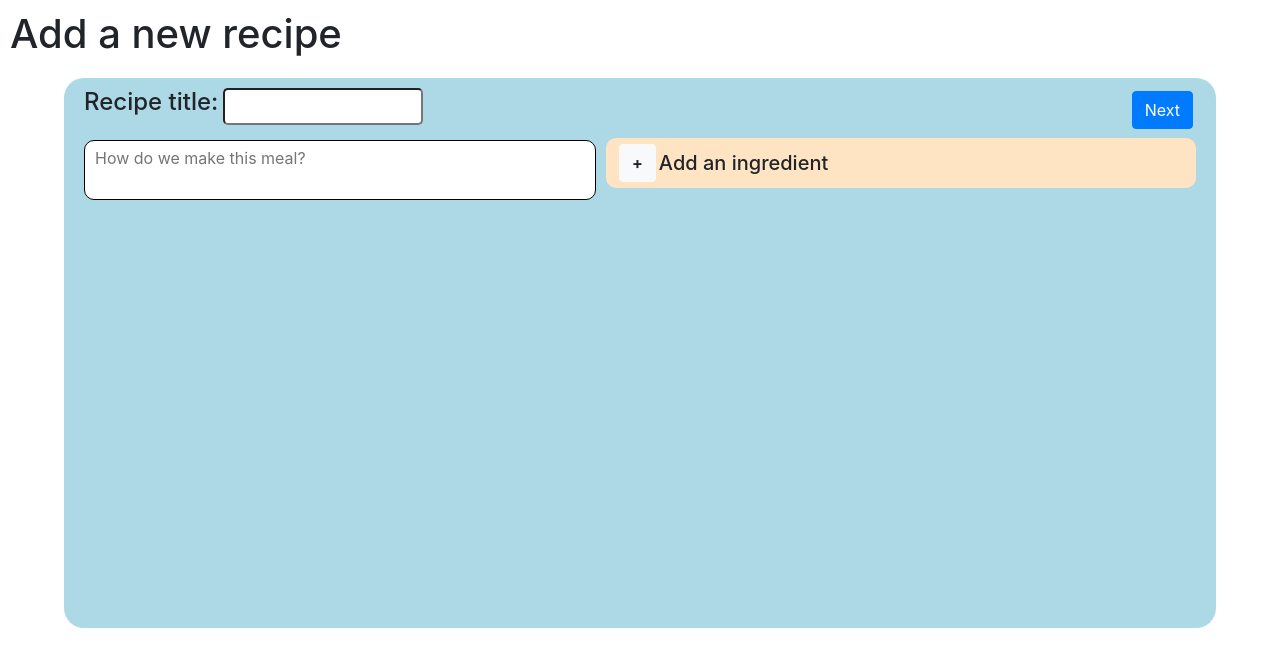
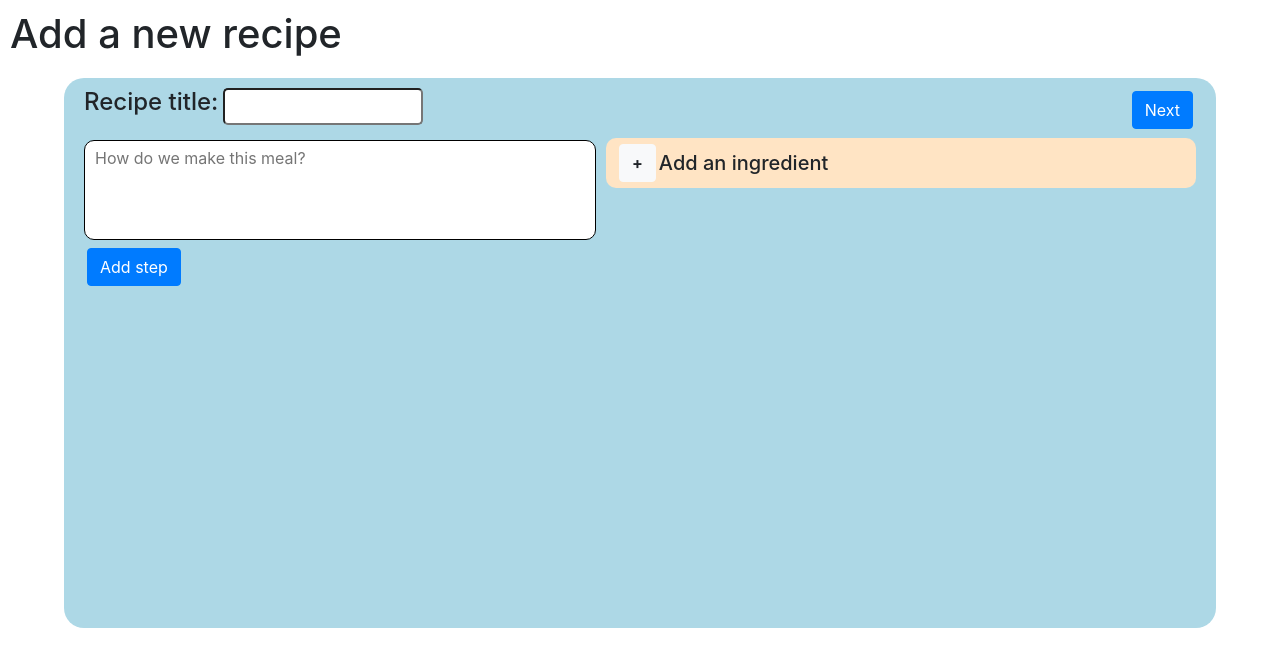
Before and after one commit to sandorbence/cs50, a Django app: page /new in a window 1280 px wide. Shown: the part 56-723 px from the top of the page. Run offline with Django 4.2, Linux system fonts and the light colour scheme; some libraries are stand-ins or nearby versions.

Commit message:
Add scroll and steps to preparation
TODO: send prep steps as array in json

```diff
--- a/capstone/recipes/static/recipes/styles.css
+++ b/capstone/recipes/static/recipes/styles.css
@@ -47,9 +47,9 @@ li {
 textarea {
     border: 1px solid;
     border-radius: 10px;
-    height: 100%;
     padding: 5px 10px;
     resize: none;
+    width: 100%;
 }
 
 .btn {
@@ -85,6 +85,13 @@ textarea {
 
 .recipe-quantity {
     background-color: cadetblue;
+}
+
+.step {
+    margin-bottom: 5px;
+    min-height: 100px;
+    overflow: hidden;
+    resize: none;
 }
 
 .toast {
@@ -132,7 +139,6 @@ textarea {
 
 #ingredients-container {
     display: flex;
-    flex: 1.2;
     flex-direction: column;
     height: 520px;
     min-width: 600px;
@@ -140,10 +146,9 @@ textarea {
     padding-left: 10px;
     padding-top: 50px;
 }
-#ingredients-container::-webkit-scrollbar{
-    background-color: blue;
-    left: 0;
-    position: absolute;
+
+#ingredients-container::-webkit-scrollbar {
+    background-color: transparent;
 }
 
 #main-container {
@@ -184,9 +189,15 @@ textarea {
 }
 
 #new-recipe-description {
+    align-items: flex-start;
     display: flex;
-    flex: 1;
     flex-direction: column;
+    height: 470px;
+    overflow-y: scroll;
+}
+
+#new-recipe-description::-webkit-scrollbar {
+    background-color: transparent;
 }
 
 #new-recipe-description div {
--- a/capstone/recipes/static/scripts/new.js
+++ b/capstone/recipes/static/scripts/new.js
@@ -7,7 +7,7 @@ document.addEventListener('DOMContentLoaded', () => {
     document.getElementById('btn-back').addEventListener('click', back);
     document.getElementById('btn-save').addEventListener('click', save);
     document.getElementById('image-upload').addEventListener('change', (event) => showPreview(event.target));
-
+    document.getElementById('btn-addstep').addEventListener('click', addStep)
 
     const select = document.getElementById('ingredient-unit');
 
@@ -263,3 +263,12 @@ function changeUnits() {
 
     return false;
 }
+
+function addStep() {
+    const container = document.getElementById('new-recipe-description');
+
+    let step = document.createElement('textarea');
+    step.classList.add('step');
+
+    container.insertBefore(step, document.getElementById('btn-addstep'))
+}
--- a/capstone/recipes/templates/recipes/new.html
+++ b/capstone/recipes/templates/recipes/new.html
@@ -18,7 +18,8 @@
                         </div>
                     </div>
                     <div id="new-recipe-description">
-                        <textarea id="preparation" placeholder="How do we make this meal?"></textarea>
+                        <textarea id="preparation" class="step" placeholder="How do we make this meal?"></textarea>
+                        <button id="btn-addstep" class="btn btn-primary">Add step</button>
                     </div>
                 </div>
                 <div id="ingredients-container">
```
